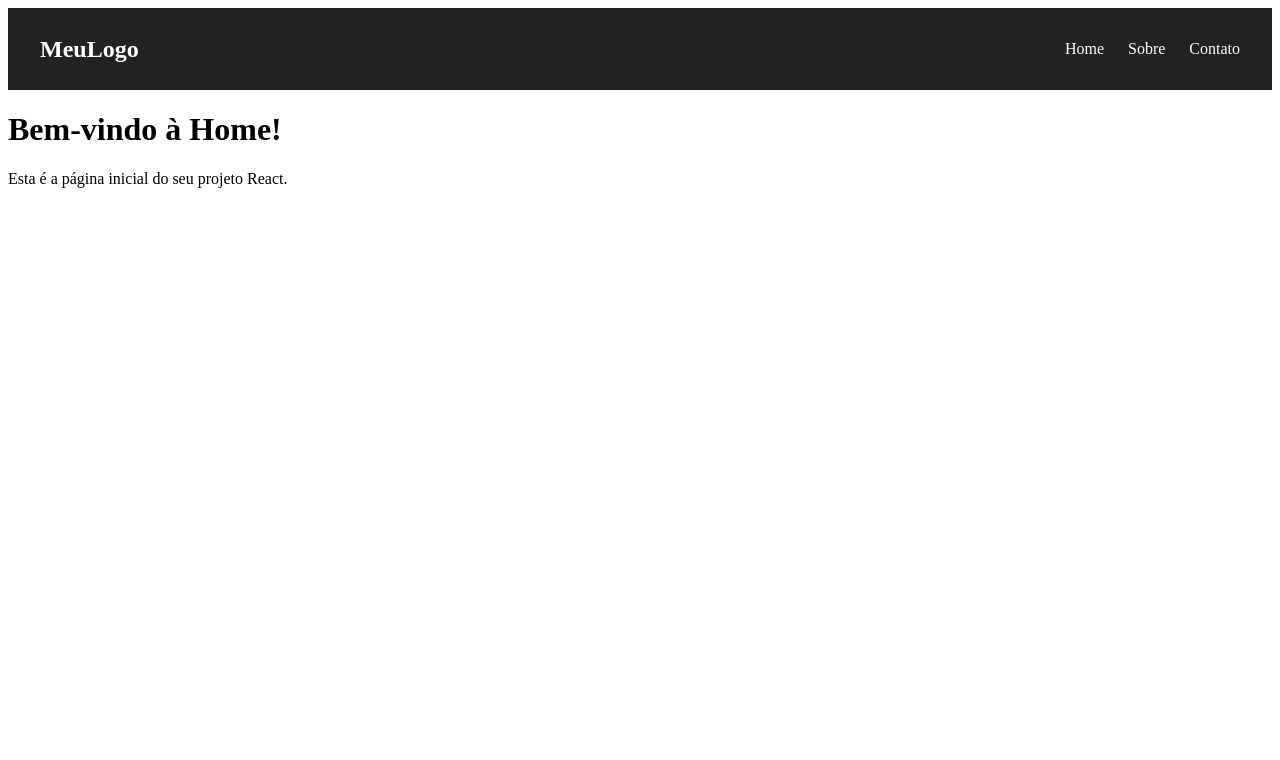
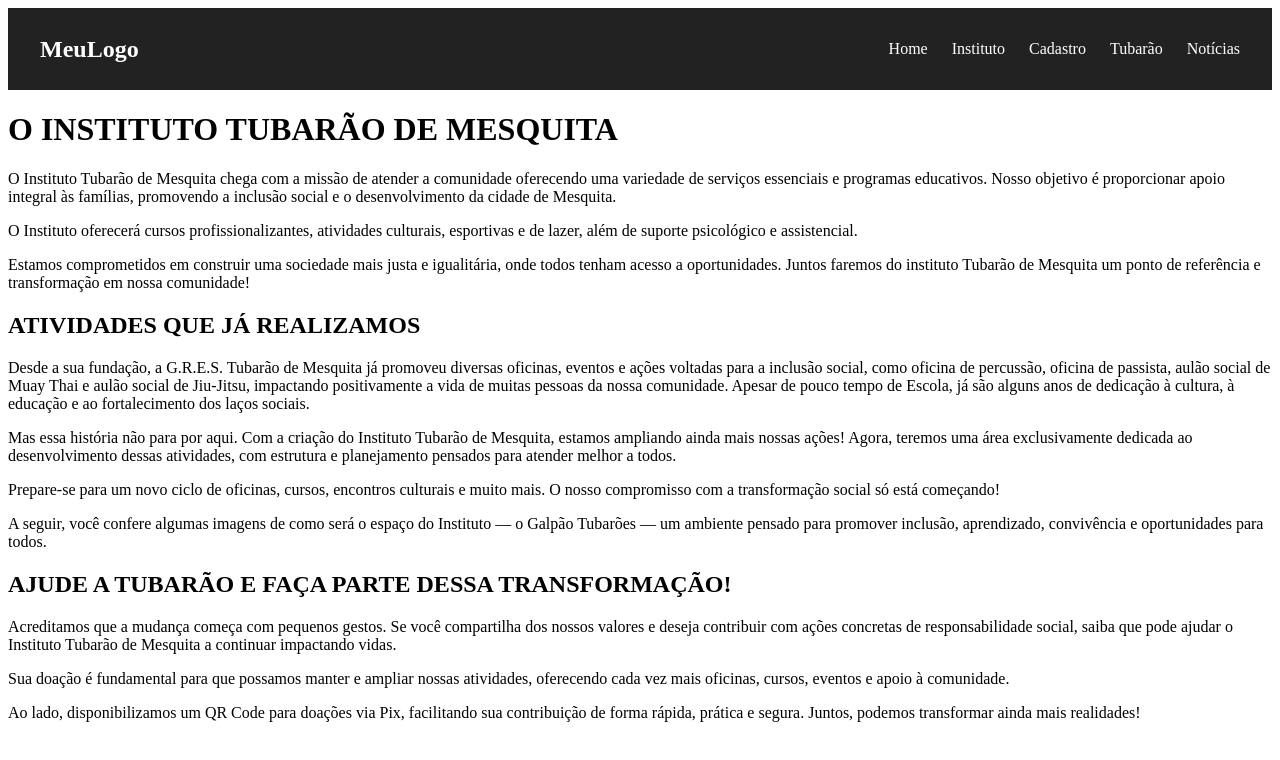
Before and after one commit to fabriciobrito01/projeto-tubarao-de-mesquita, a React (Vite) app in the folder frontend/site-tubarao/: page /institutotubarao in a window 1280 px wide. Shown: the top 760 px of the page. Built offline with nearby package versions, Linux system fonts and the light colour scheme.

Commit message:
Content add InstitutoTubarao

```diff
--- /dev/null
+++ b/frontend/package.json
@@ -0,0 +1,5 @@
+{
+  "dependencies": {
+    "react-router-dom": "^7.6.2"
+  }
+}
--- a/frontend/site-tubarao/src/App.jsx
+++ b/frontend/site-tubarao/src/App.jsx
@@ -1,12 +1,19 @@
 import Home from './pages/home.jsx';
+import InstitutoTubarao from './pages/InstitutoTubarao.jsx';
 import Navbar from './components/Navbar.jsx';
+import { BrowserRouter, Routes, Route } from 'react-router-dom';
 
 function App() {
   return (
-    <div>
-      <Navbar />
-      <Home />
-    </div>
+    <BrowserRouter>
+      <div>
+        <Navbar />
+        <Routes>
+          <Route path="/" element={<Home />} />
+          <Route path="/institutotubarao" element={<InstitutoTubarao />} />
+        </Routes>
+      </div>
+    </BrowserRouter>
   );
 }
 
--- a/frontend/site-tubarao/src/components/Navbar.jsx
+++ b/frontend/site-tubarao/src/components/Navbar.jsx
@@ -1,4 +1,5 @@
 import { useState } from "react";
+import { Link } from "react-router-dom";
 function Navbar() {
   const [open, setOpen] = useState(false);
 
@@ -104,10 +105,12 @@ function Navbar() {
           <div className="bar bar2"></div>
           <div className="bar bar3"></div>
         </div>
-        <ul className={`nav-links ${open ? "active" : ""}`}>
-          <li><a href="/">Home</a></li>
-          <li><a href="/sobre">Sobre</a></li>
-          <li><a href="/contato">Contato</a></li>
+        <ul className={`nav-links${open ? " active" : ""}`}>
+          <li><Link to="/">Home</Link></li>
+          <li><Link to="/institutotubarao">Instituto</Link></li>
+          <li><Link to="/cadastro">Cadastro</Link></li>
+          <li><Link to="/tubarao">Tubarão</Link></li>
+          <li><Link to="/noticias">Notícias</Link></li>
         </ul>
       </nav>
     </>
--- a/frontend/site-tubarao/src/pages/InstitutoTubarao.jsx
+++ b/frontend/site-tubarao/src/pages/InstitutoTubarao.jsx
@@ -0,0 +1,27 @@
+function InstitutoTubarao() {
+    return (
+        <div className="container">
+            <h1>O INSTITUTO TUBARÃO DE MESQUITA</h1>
+
+            <p> O Instituto Tubarão de Mesquita chega com a missão de atender a comunidade oferecendo uma variedade de serviços essenciais e programas educativos. Nosso objetivo é proporcionar apoio integral às famílias, promovendo a inclusão social e o desenvolvimento da cidade de Mesquita.</p>
+            <p>O Instituto oferecerá cursos profissionalizantes, atividades culturais, esportivas e de lazer, além de suporte psicológico e assistencial.</p>
+            <p>Estamos comprometidos em construir uma sociedade mais justa e igualitária, onde todos tenham acesso a oportunidades. Juntos faremos do instituto Tubarão de Mesquita um ponto de referência e transformação em nossa comunidade!</p>
+
+            <h2>ATIVIDADES QUE JÁ REALIZAMOS</h2>
+
+            <p>Desde a sua fundação, a G.R.E.S. Tubarão de Mesquita já promoveu diversas oficinas, eventos e ações voltadas para a inclusão social, como oficina de percussão, oficina de passista, aulão social de Muay Thai e aulão social de Jiu-Jitsu, impactando positivamente a vida de muitas pessoas da nossa comunidade. Apesar de pouco tempo de Escola, já são alguns anos de dedicação à cultura, à educação e ao fortalecimento dos laços sociais.</p>
+            <p>Mas essa história não para por aqui. Com a criação do Instituto Tubarão de Mesquita, estamos ampliando ainda mais nossas ações! Agora, teremos uma área exclusivamente dedicada ao desenvolvimento dessas atividades, com estrutura e planejamento pensados para atender melhor a todos. </p>
+            <p>Prepare-se para um novo ciclo de oficinas, cursos, encontros culturais e muito mais. O nosso compromisso com a transformação social só está começando!</p>
+            <p>A seguir, você confere algumas imagens de como será o espaço do Instituto — o Galpão Tubarões — um ambiente pensado para promover inclusão, aprendizado, convivência e oportunidades para todos.</p>
+
+            <h2>AJUDE A TUBARÃO E FAÇA PARTE DESSA TRANSFORMAÇÃO!</h2>
+
+            <p>Acreditamos que a mudança começa com pequenos gestos. Se você compartilha dos nossos valores e deseja contribuir com ações concretas de responsabilidade social, saiba que pode ajudar o Instituto Tubarão de Mesquita a continuar impactando vidas.</p>
+            <p>Sua doação é fundamental para que possamos manter e ampliar nossas atividades, oferecendo cada vez mais oficinas, cursos, eventos e apoio à comunidade.</p>
+            <p>Ao lado, disponibilizamos um QR Code para doações via Pix, facilitando sua contribuição de forma rápida, prática e segura. Juntos, podemos transformar ainda mais realidades!</p>
+
+        </div>
+    );
+}
+
+export default InstitutoTubarao;
```
Also changed, not shown: 1 other file (tests, documents, lock files or other folders).
